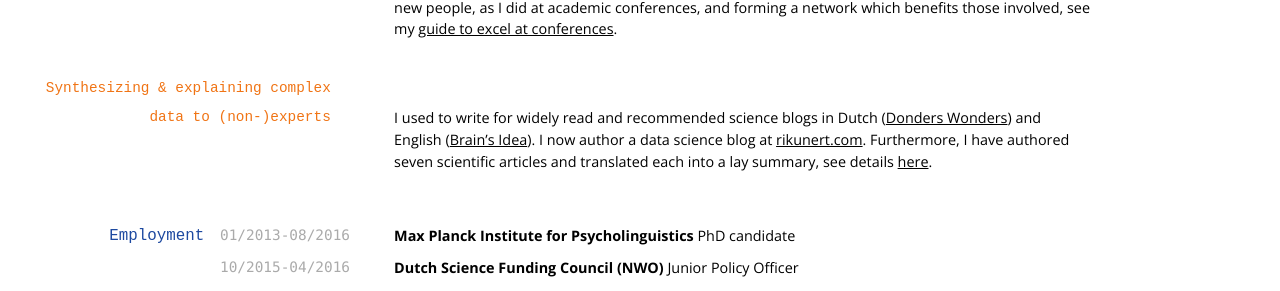
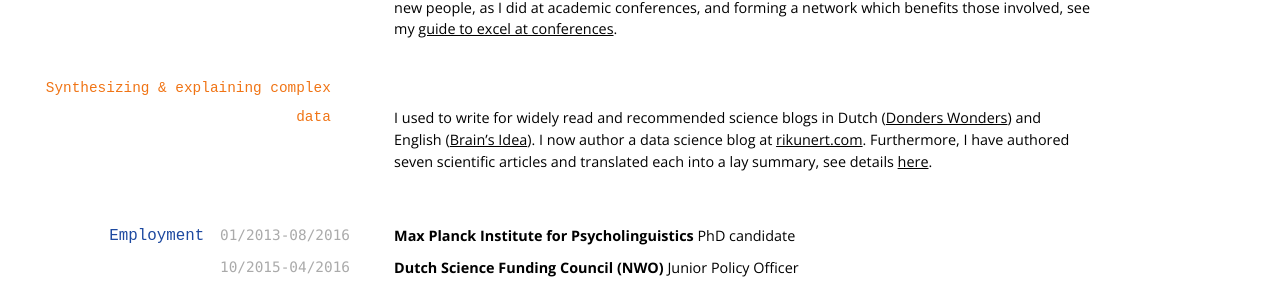
Before and after one commit to rikunert/rikunert.github.io, a Jekyll site: the page built from cv.md, in a window 1280 px wide. Shown: the part 760-1051 px from the top of the page. Built offline with Jekyll 4.4.1, drawn with Linux system fonts in a browser that asks for light colours; nearby versions of some CDN libraries.

Commit message:
shorten cv

```diff
--- a/cv.md
+++ b/cv.md
@@ -38,7 +38,7 @@ There many different kinds of PhD. Mine was done with only minimal supervision.
 
 I function in a great variety of social settings, and in many roles. During my PhD I headed international collaborations associated with my research projects. Moreover, I joined the editorial board of the Donders Institute blog, overseeing its long term strategy and social media activities. I enjoy meeting new people, as I did at academic conferences, and forming a network which benefits those involved, see my [guide to excel at conferences](https://brainsidea.wordpress.com/2016/08/04/how-to-excel-at-academic-conferences-in-5-steps/).
 
-### Synthesizing & explaining complex data to (non-)experts
+### Synthesizing & explaining complex data
 
 I used to write for widely read and recommended science blogs in Dutch ([Donders Wonders](http://blog.donders.ru.nl/?page_id=779)) and English ([Brain's Idea](http://brainsidea.wordpress.com/)). I now author a data science blog at [rikunert.com](http://rikunert.com). Furthermore, I have authored seven scientific articles and translated each into a lay summary, see details [here](http://rikunert.com/publications/).
 
```
